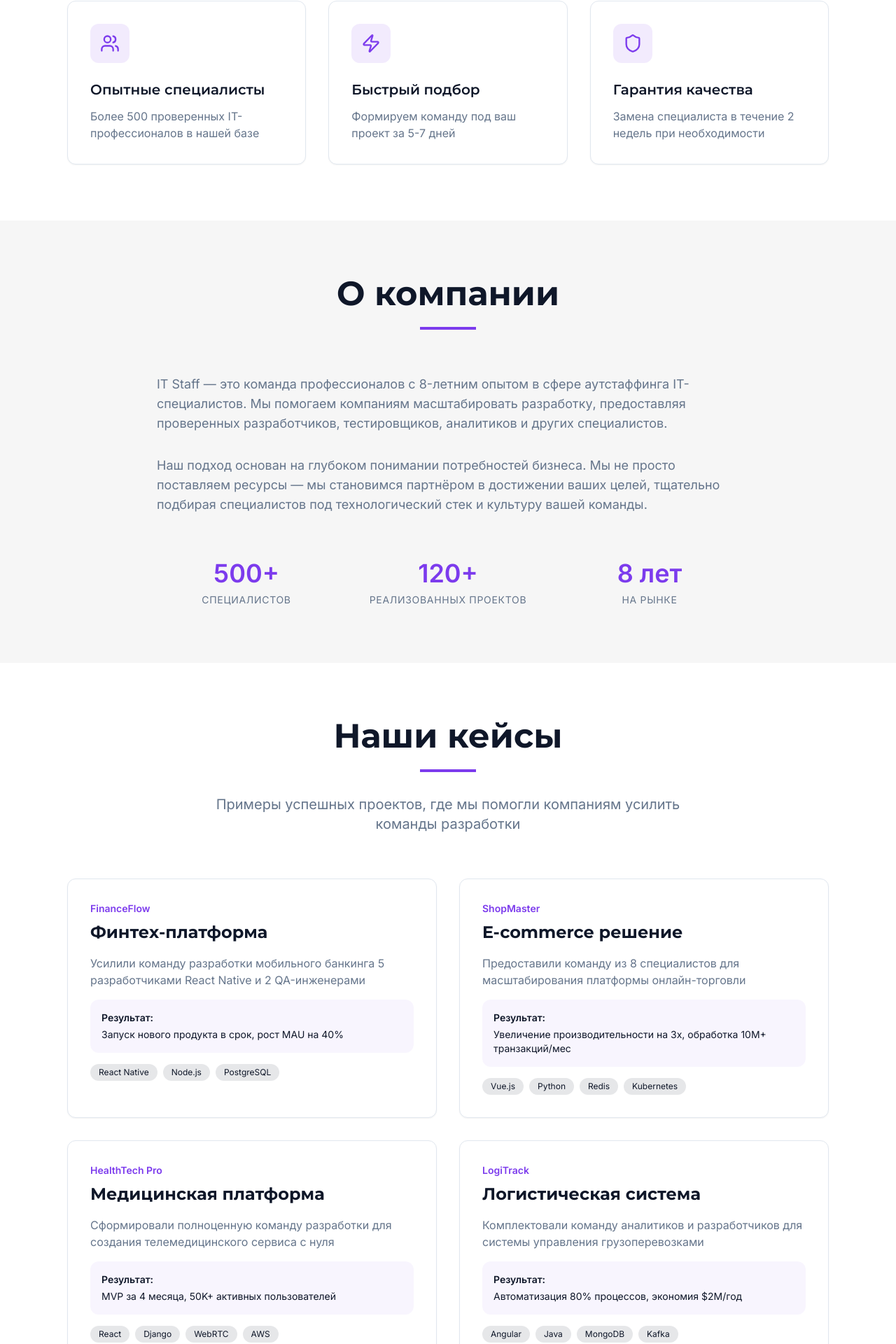
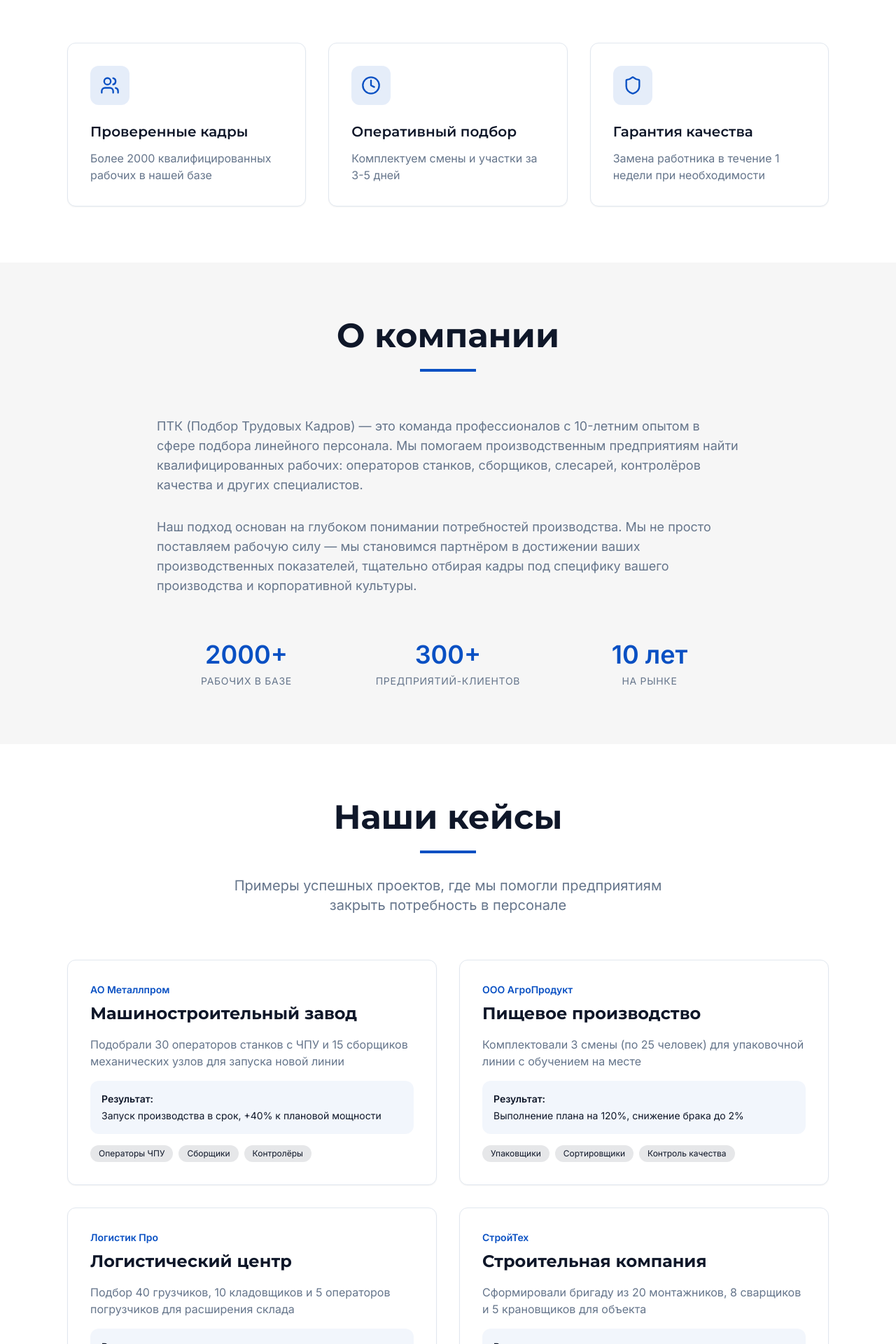
Before and after one commit to pr-poehali-dev/outsourcing-site-creation, a React (Vite) app: page / in a window 1280 px wide. Shown: the part 651-2571 px from the top of the page at 70% size. Built offline with nearby package versions, Linux system fonts and the light colour scheme.

Commit message:
Перестройка палитры и логотипа

```diff
--- a/src/index.css
+++ b/src/index.css
@@ -15,7 +15,7 @@
     --popover: 0 0% 100%;
     --popover-foreground: 222 47% 11%;
 
-    --primary: 262 83% 58%;
+    --primary: 217 91% 40%;
     --primary-foreground: 0 0% 100%;
 
     --secondary: 222 47% 11%;
@@ -24,7 +24,7 @@
     --muted: 210 40% 96%;
     --muted-foreground: 215 16% 47%;
 
-    --accent: 262 83% 58%;
+    --accent: 217 91% 40%;
     --accent-foreground: 0 0% 100%;
 
     --destructive: 0 84% 60%;
@@ -32,7 +32,7 @@
 
     --border: 214 32% 91%;
     --input: 214 32% 91%;
-    --ring: 262 83% 58%;
+    --ring: 217 91% 40%;
 
     --radius: 0.75rem;
 
--- a/src/pages/Index.tsx
+++ b/src/pages/Index.tsx
@@ -12,7 +12,11 @@ const Index = () => {
       <header className="fixed top-0 left-0 right-0 z-50 bg-background/80 backdrop-blur-md border-b">
         <nav className="container mx-auto px-6 py-4">
           <div className="flex items-center justify-between">
-            <div className="text-2xl font-bold text-primary">IT Staff</div>
+            <img
+              src="https://cdn.poehali.dev/files/photo_2025-12-15_12-15-25.png"
+              alt="ПТК - Подбор трудовых кадров"
+              className="h-12 object-contain"
+            />
             <div className="hidden md:flex items-center gap-8">
               <button onClick={() => scrollToSection('home')} className="text-sm font-medium hover:text-primary transition-colors">
                 Главная
@@ -38,10 +42,10 @@ const Index = () => {
             <div className="grid md:grid-cols-2 gap-12 items-center">
               <div className="animate-fade-in">
                 <h1 className="text-5xl md:text-6xl font-bold mb-6 leading-tight">
-                  Комплектуем IT-команды под ваши проекты
+                  Подбор линейного персонала для производства
                 </h1>
                 <p className="text-xl text-muted-foreground mb-8">
-                  Подбираем и предоставляем опытных специалистов для усиления вашей команды разработки
+                  Обеспечиваем предприятия квалифицированными рабочими и специалистами производственных участков
                 </p>
                 <div className="flex flex-wrap gap-4">
                   <Button size="lg" onClick={() => scrollToSection('contact')}>
@@ -72,18 +76,18 @@ const Index = () => {
               {[
                 {
                   icon: "Users",
-                  title: "Опытные специалисты",
-                  description: "Более 500 проверенных IT-профессионалов в нашей базе"
+                  title: "Проверенные кадры",
+                  description: "Более 2000 квалифицированных рабочих в нашей базе"
                 },
                 {
-                  icon: "Zap",
-                  title: "Быстрый подбор",
-                  description: "Формируем команду под ваш проект за 5-7 дней"
+                  icon: "Clock",
+                  title: "Оперативный подбор",
+                  description: "Комплектуем смены и участки за 3-5 дней"
                 },
                 {
                   icon: "Shield",
                   title: "Гарантия качества",
-                  description: "Замена специалиста в течение 2 недель при необходимости"
+                  description: "Замена работника в течение 1 недели при необходимости"
                 }
               ].map((item, index) => (
                 <Card key={index} className="p-8 hover:shadow-lg transition-shadow">
@@ -106,20 +110,20 @@ const Index = () => {
             </div>
             <div className="space-y-8 text-lg text-muted-foreground">
               <p className="animate-slide-in-left">
-                IT Staff — это команда профессионалов с 8-летним опытом в сфере аутстаффинга IT-специалистов.
-                Мы помогаем компаниям масштабировать разработку, предоставляя проверенных разработчиков,
-                тестировщиков, аналитиков и других специалистов.
+                ПТК (Подбор Трудовых Кадров) — это команда профессионалов с 10-летним опытом в сфере подбора линейного персонала.
+                Мы помогаем производственным предприятиям найти квалифицированных рабочих:
+                операторов станков, сборщиков, слесарей, контролёров качества и других специалистов.
               </p>
               <p className="animate-slide-in-left">
-                Наш подход основан на глубоком понимании потребностей бизнеса. Мы не просто поставляем ресурсы —
-                мы становимся партнёром в достижении ваших целей, тщательно подбирая специалистов под
-                технологический стек и культуру вашей команды.
+                Наш подход основан на глубоком понимании потребностей производства. Мы не просто поставляем рабочую силу —
+                мы становимся партнёром в достижении ваших производственных показателей, тщательно отбирая кадры под
+                специфику вашего производства и корпоративной культуры.
               </p>
               <div className="grid md:grid-cols-3 gap-8 pt-8">
                 {[
-                  { number: "500+", label: "Специалистов" },
-                  { number: "120+", label: "Реализованных проектов" },
-                  { number: "8 лет", label: "На рынке" }
+                  { number: "2000+", label: "Рабочих в базе" },
+                  { number: "300+", label: "Предприятий-клиентов" },
+                  { number: "10 лет", label: "На рынке" }
                 ].map((stat, index) => (
                   <div key={index} className="text-center">
                     <div className="text-4xl font-bold text-primary mb-2">{stat.number}</div>
@@ -137,38 +141,38 @@ const Index = () => {
               <h2 className="text-4xl md:text-5xl font-bold mb-6">Наши кейсы</h2>
               <div className="w-20 h-1 bg-primary mx-auto mb-8"></div>
               <p className="text-xl text-muted-foreground max-w-2xl mx-auto">
-                Примеры успешных проектов, где мы помогли компаниям усилить команды разработки
+                Примеры успешных проектов, где мы помогли предприятиям закрыть потребность в персонале
               </p>
             </div>
             <div className="grid md:grid-cols-2 gap-8">
               {[
                 {
-                  title: "Финтех-платформа",
-                  company: "FinanceFlow",
-                  description: "Усилили команду разработки мобильного банкинга 5 разработчиками React Native и 2 QA-инженерами",
-                  result: "Запуск нового продукта в срок, рост MAU на 40%",
-                  tech: ["React Native", "Node.js", "PostgreSQL"]
+                  title: "Машиностроительный завод",
+                  company: "АО Металлпром",
+                  description: "Подобрали 30 операторов станков с ЧПУ и 15 сборщиков механических узлов для запуска новой линии",
+                  result: "Запуск производства в срок, +40% к плановой мощности",
+                  tech: ["Операторы ЧПУ", "Сборщики", "Контролёры"]
                 },
                 {
-                  title: "E-commerce решение",
-                  company: "ShopMaster",
-                  description: "Предоставили команду из 8 специалистов для масштабирования платформы онлайн-торговли",
-                  result: "Увеличение производительности на 3x, обработка 10M+ транзакций/мес",
-                  tech: ["Vue.js", "Python", "Redis", "Kubernetes"]
+                  title: "Пищевое производство",
+                  company: "ООО АгроПродукт",
+                  description: "Комплектовали 3 смены (по 25 человек) для упаковочной линии с обучением на месте",
+                  result: "Выполнение плана на 120%, снижение брака до 2%",
+                  tech: ["Упаковщики", "Сортировщики", "Контроль качества"]
                 },
                 {
-                  title: "Медицинская платформа",
-                  company: "HealthTech Pro",
-                  description: "Сформировали полноценную команду разработки для создания телемедицинского сервиса с нуля",
-                  result: "MVP за 4 месяца, 50K+ активных пользователей",
-                  tech: ["React", "Django", "WebRTC", "AWS"]
+                  title: "Логистический центр",
+                  company: "Логистик Про",
+                  description: "Подбор 40 грузчиков, 10 кладовщиков и 5 операторов погрузчиков для расширения склада",
+                  result: "Увеличение оборота на 60%, сокращение времени обработки",
+                  tech: ["Грузчики", "Кладовщики", "Операторы"]
                 },
                 {
-                  title: "Логистическая система",
-                  company: "LogiTrack",
-                  description: "Комплектовали команду аналитиков и разработчиков для системы управления грузоперевозками",
-                  result: "Автоматизация 80% процессов, экономия $2M/год",
-                  tech: ["Angular", "Java", "MongoDB", "Kafka"]
+                  title: "Строительная компания",
+                  company: "СтройТех",
+                  description: "Сформировали бригаду из 20 монтажников, 8 сварщиков и 5 крановщиков для объекта",
+                  result: "Сдача объекта на 2 недели раньше срока",
+                  tech: ["Монтажники", "Сварщики", "Крановщики"]
                 }
               ].map((caseItem, index) => (
                 <Card key={index} className="p-8 hover:shadow-xl transition-all hover:-translate-y-1">
@@ -200,7 +204,7 @@ const Index = () => {
               <h2 className="text-4xl md:text-5xl font-bold mb-6">Свяжитесь с нами</h2>
               <div className="w-20 h-1 bg-primary mx-auto mb-8"></div>
               <p className="text-xl text-muted-foreground">
-                Расскажите о вашем проекте — подберём команду специалистов
+                Расскажите о ваших потребностях — подберём квалифицированный персонал
               </p>
             </div>
             <Card className="p-8 md:p-12">
@@ -236,7 +240,7 @@ const Index = () => {
                   <textarea
                     rows={5}
                     className="w-full px-4 py-3 rounded-lg border bg-background focus:outline-none focus:ring-2 focus:ring-primary resize-none"
-                    placeholder="Какие специалисты нужны, сроки проекта, технологический стек..."
+                    placeholder="Какие специалисты нужны, количество, сроки, график работы..."
                   />
                 </div>
                 <Button size="lg" className="w-full">
@@ -247,7 +251,7 @@ const Index = () => {
                 <div>
                   <Icon name="Mail" className="mx-auto mb-2 text-primary" size={24} />
                   <div className="text-sm font-medium mb-1">Email</div>
-                  <div className="text-sm text-muted-foreground">info@itstaff.ru</div>
+                  <div className="text-sm text-muted-foreground">info@ptk-kadry.ru</div>
                 </div>
                 <div>
                   <Icon name="Phone" className="mx-auto mb-2 text-primary" size={24} />
@@ -269,9 +273,13 @@ const Index = () => {
         <div className="container mx-auto max-w-6xl">
           <div className="grid md:grid-cols-4 gap-8 mb-8">
             <div>
-              <div className="text-2xl font-bold mb-4">IT Staff</div>
+              <img
+                src="https://cdn.poehali.dev/files/photo_2025-12-15_12-15-25.png"
+                alt="ПТК"
+                className="h-16 mb-4 object-contain"
+              />
               <p className="text-sm opacity-80">
-                Аутстаффинг IT-специалистов для вашего бизнеса
+                Подбор линейного персонала для производства
               </p>
             </div>
             <div>
@@ -285,22 +293,22 @@ const Index = () => {
             <div>
               <div className="font-semibold mb-4">Услуги</div>
               <div className="space-y-2 text-sm opacity-80">
-                <div>Аутстаффинг</div>
-                <div>Подбор команд</div>
-                <div>Консалтинг</div>
+                <div>Подбор персонала</div>
+                <div>Комплектация смен</div>
+                <div>Обучение кадров</div>
               </div>
             </div>
             <div>
               <div className="font-semibold mb-4">Контакты</div>
               <div className="space-y-2 text-sm opacity-80">
-                <div>info@itstaff.ru</div>
+                <div>info@ptk-kadry.ru</div>
                 <div>+7 (495) 123-45-67</div>
                 <div>Москва</div>
               </div>
             </div>
           </div>
           <div className="pt-8 border-t border-white/10 text-center text-sm opacity-60">
-            © 2026 IT Staff. Все права защищены.
+            © 2026 ПТК - Подбор Трудовых Кадров. Все права защищены.
           </div>
         </div>
       </footer>
```
